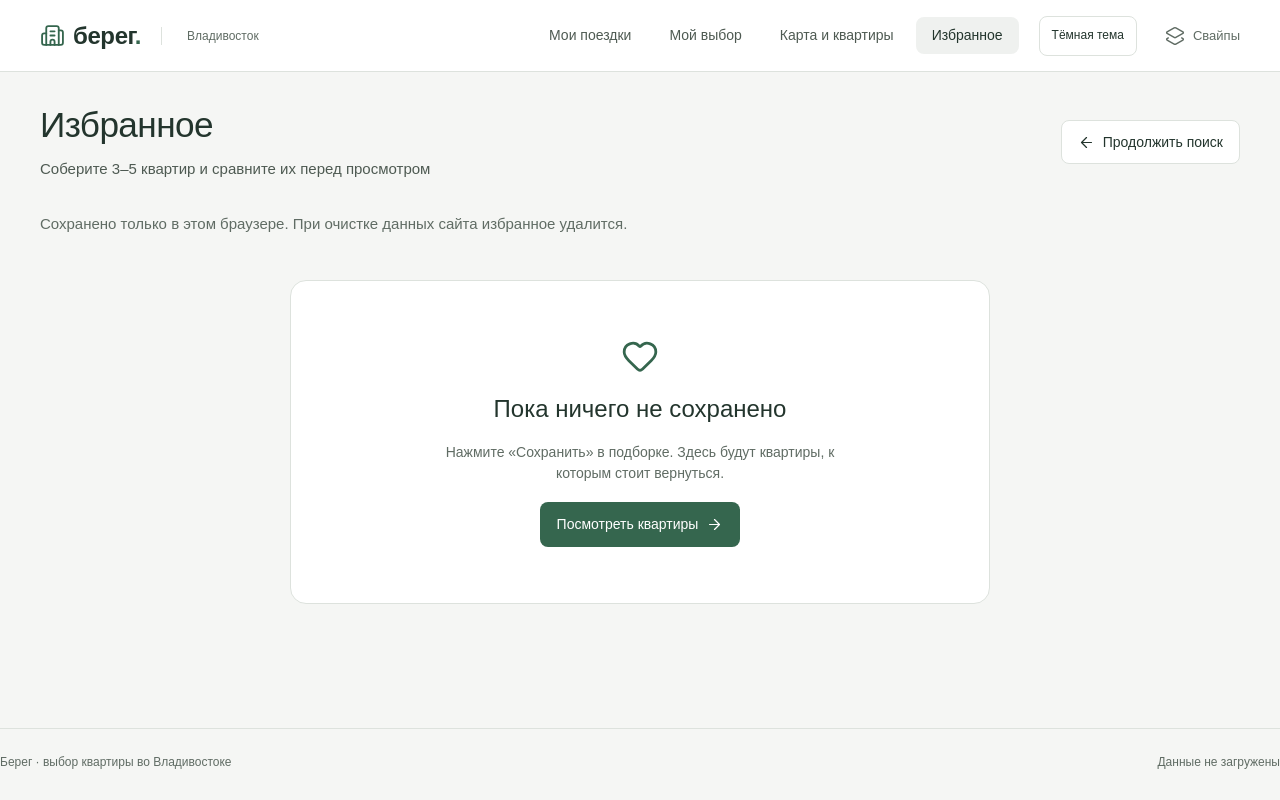
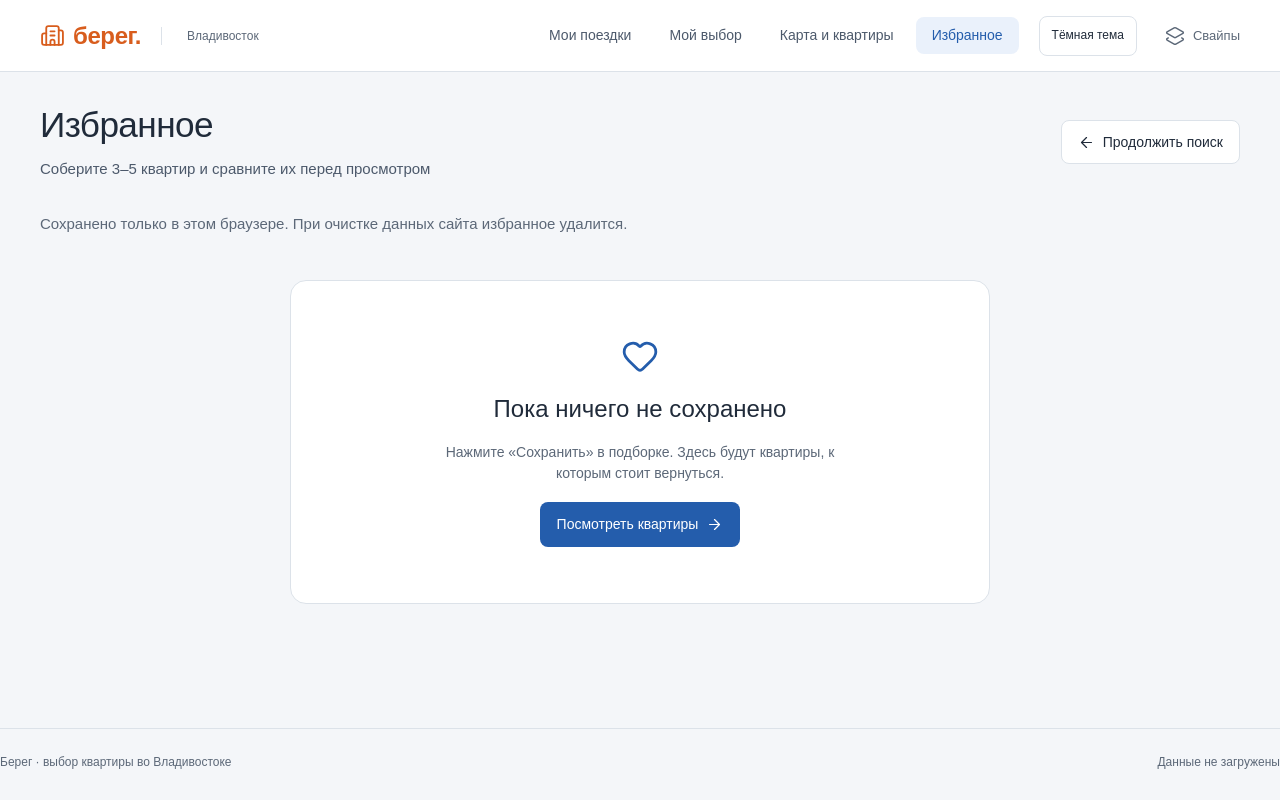
Before and after one commit to Sacraer-group/farposton, a Flask app: page /favorites in a window 1280 px wide. Run offline with Flask 3, Linux system fonts and the light colour scheme; data that the repository does not hold is empty.

Commit message:
Adopt FarPost-inspired color palette

```diff
--- a/flats/static/app.css
+++ b/flats/static/app.css
@@ -8,19 +8,20 @@
 }
 
 :root {
-  --bg: #f5f6f4;
+  --bg: #f4f6f9;
   --surface: #fff;
-  --ink: #23352d;
-  --secondary: #4e5a52;
-  --muted: #606c64;
-  --line: #dde2dd;
-  --accent: #35664e;
-  --accent-soft: #edf1ed;
-  --accent-hover: #284d3b;
+  --ink: #202b3a;
+  --secondary: #4c596b;
+  --muted: #5c6878;
+  --line: #dce2e9;
+  --accent: #245dac;
+  --brand: #d85d1d;
+  --accent-soft: #eaf1fb;
+  --accent-hover: #1c4785;
   --on-accent: #fff;
-  --raised: #eff1ef;
-  --hover: #e3e7e3;
-  --control-line: #aeb9b0;
+  --raised: #eef2f7;
+  --hover: #e0e8f3;
+  --control-line: #adb9c8;
   --positive: #2e5b3e;
   --positive-soft: #edf4e9;
   --amber: #92661f;
@@ -90,15 +92,15 @@ small { font-size: 12px; line-height: 1.5; }
 .skip-link:focus { position: fixed; z-index: 10000; top: 12px; left: 12px; background: var(--surface); padding: 12px; }
 .muted, .raw { color: var(--muted); }
 .eyebrow { display: block; font-size: 12px; font-weight: 400; color: var(--muted); margin-bottom: 8px; }
-.brand-dot, .heading-dot { color: var(--accent); }
+.brand-dot, .heading-dot { color: var(--brand); }
 .site-header { height: 72px; background: var(--surface); border-bottom: 1px solid var(--line); position: sticky; top: 0; z-index: 100; }
 .header-inner { max-width: 1600px; margin: auto; padding: 0 40px; height: 100%; display: flex; align-items: center; gap: 20px; }
-.brand { display: flex; align-items: center; gap: 8px; font-size: 24px; font-weight: 600; letter-spacing: -.4px; color: var(--ink); }
-.brand > .icon { width: 25px; height: 25px; color: var(--accent); }
+.brand { display: flex; align-items: center; gap: 8px; font-size: 24px; font-weight: 600; letter-spacing: -.4px; color: var(--brand); }
+.brand > .icon { width: 25px; height: 25px; color: var(--brand); }
 .city-label { font-size: 12px; color: var(--muted); border-left: 1px solid var(--line); padding-left: 25px; }
 .main-nav { display: flex; align-items: center; gap: 6px; margin-left: auto; }
 .main-nav a { font-size: 14px; font-weight: 400; padding: 8px 16px; border-radius: var(--control); color: var(--secondary); }
-.main-nav a[aria-current], .main-nav a:hover { color: var(--ink); background: var(--raised); }
+.main-nav a[aria-current], .main-nav a:hover { color: var(--accent); background: var(--accent-soft); }
 .swipe-nav { display: flex; align-items: center; gap: 8px; font-size: 13px; color: var(--muted); margin-left: 8px; }
 .swipe-nav[aria-current] { color: var(--accent); }
 .page-shell { max-width: 1600px; margin: auto; padding: 32px 40px 64px; min-height: calc(100vh - 144px); }
--- a/flats/templates/base.html
+++ b/flats/templates/base.html
@@ -6,7 +6,7 @@
   <meta name="viewport" content="width=device-width, initial-scale=1">
   <meta name="csrf-token" content="{{ csrf_token|default('') }}">
   <meta name="2gis-map-key" content="{{ two_gis_map_key|default('') }}">
-  <meta name="theme-color" content="#f5f6f4">
+  <meta name="theme-color" content="#f4f6f9">
   <title>{% block title %}Квартиры{% endblock %}</title>
   <script src="{{ url_for('static', filename='theme.js') }}"></script>
   {% block head %}{% endblock %}
```
Also changed, not shown: other parts of flats/static/app.css (+20 -19 lines), docs/ui-design.md (+1 -3 lines).
